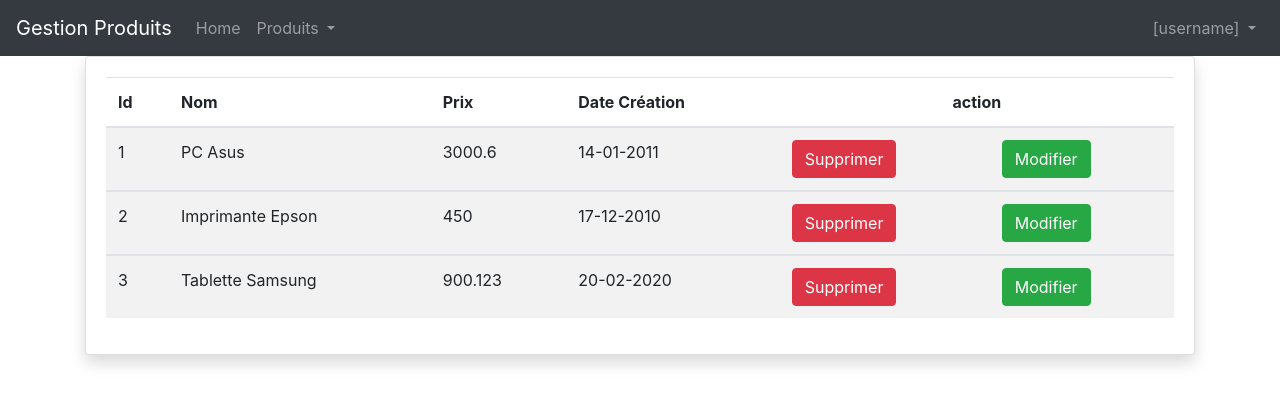
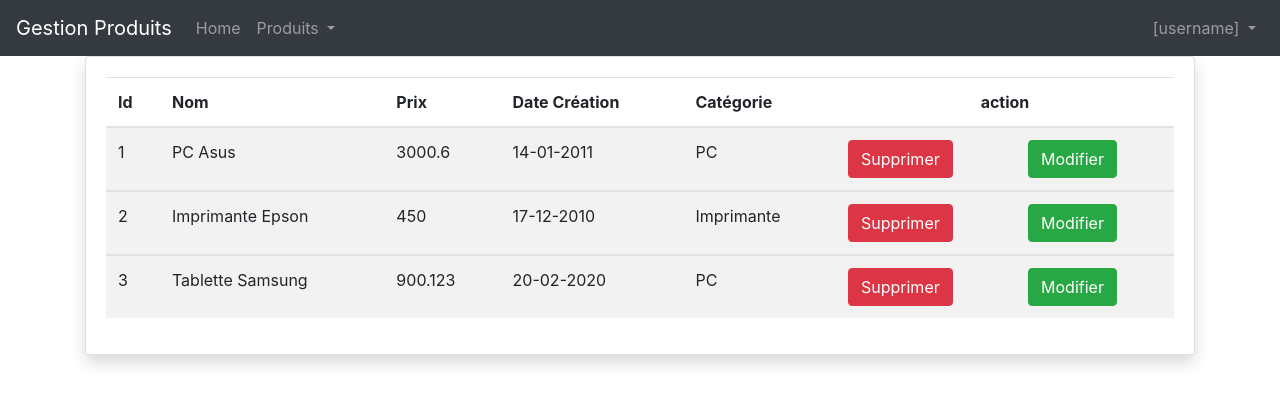
Before and after one commit to xavierngaba2024/produit-front, an Angular app: page /produits in a window 1280 px wide. Shown: the top 404 px of the page. Built offline with nearby package versions, Linux system fonts and the light colour scheme.

Commit message:
Ajout de la colonne catégorie dans le tableau des listes de produits

```diff
--- a/src/app/produits/produits.component.html
+++ b/src/app/produits/produits.component.html
@@ -8,6 +8,7 @@
                         <th>Nom</th>
                         <th>Prix</th>
                         <th>Date Création</th>
+                        <th>Catégorie</th>
                         <th [colSpan]="2" style="text-align: center;">action</th>
                     </tr>
                 </thead>
@@ -18,6 +19,7 @@
                         <td>{{produit.nomProduit}}</td>
                         <td>{{produit.prixProduit}}</td>
                         <td>{{produit.dateCreation | date:'dd-MM-yyyy'}}</td>
+                        <td>{{produit.categorie.nomCat}}</td>
                         <td><a class="btn btn-danger" (click)="supprimerProduit(produit)">Supprimer</a></td>
                         <td><a class="btn btn-success" [routerLink]="['/updateProduit',produit.idProduit]">Modifier</a></td>
                     </tr>
```
